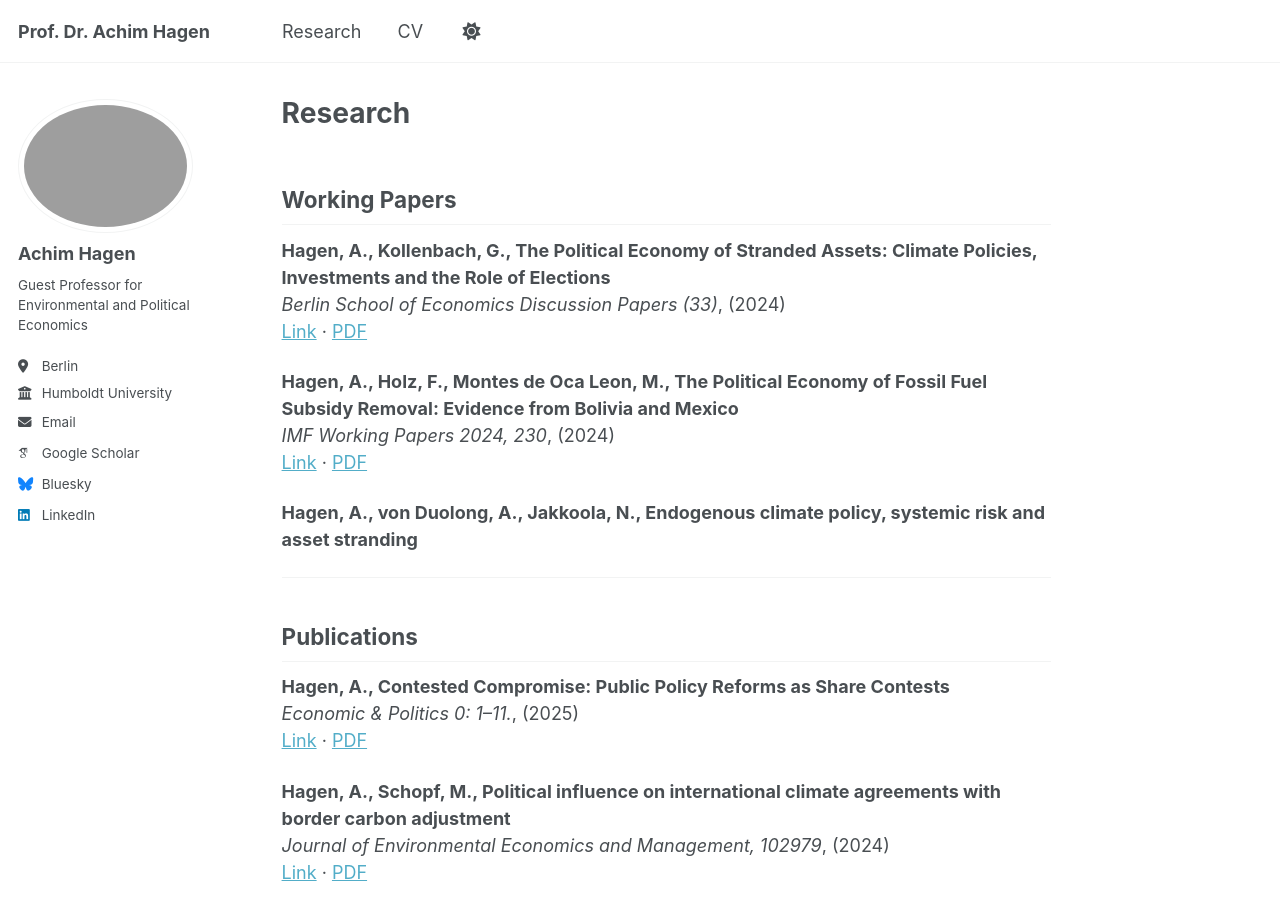
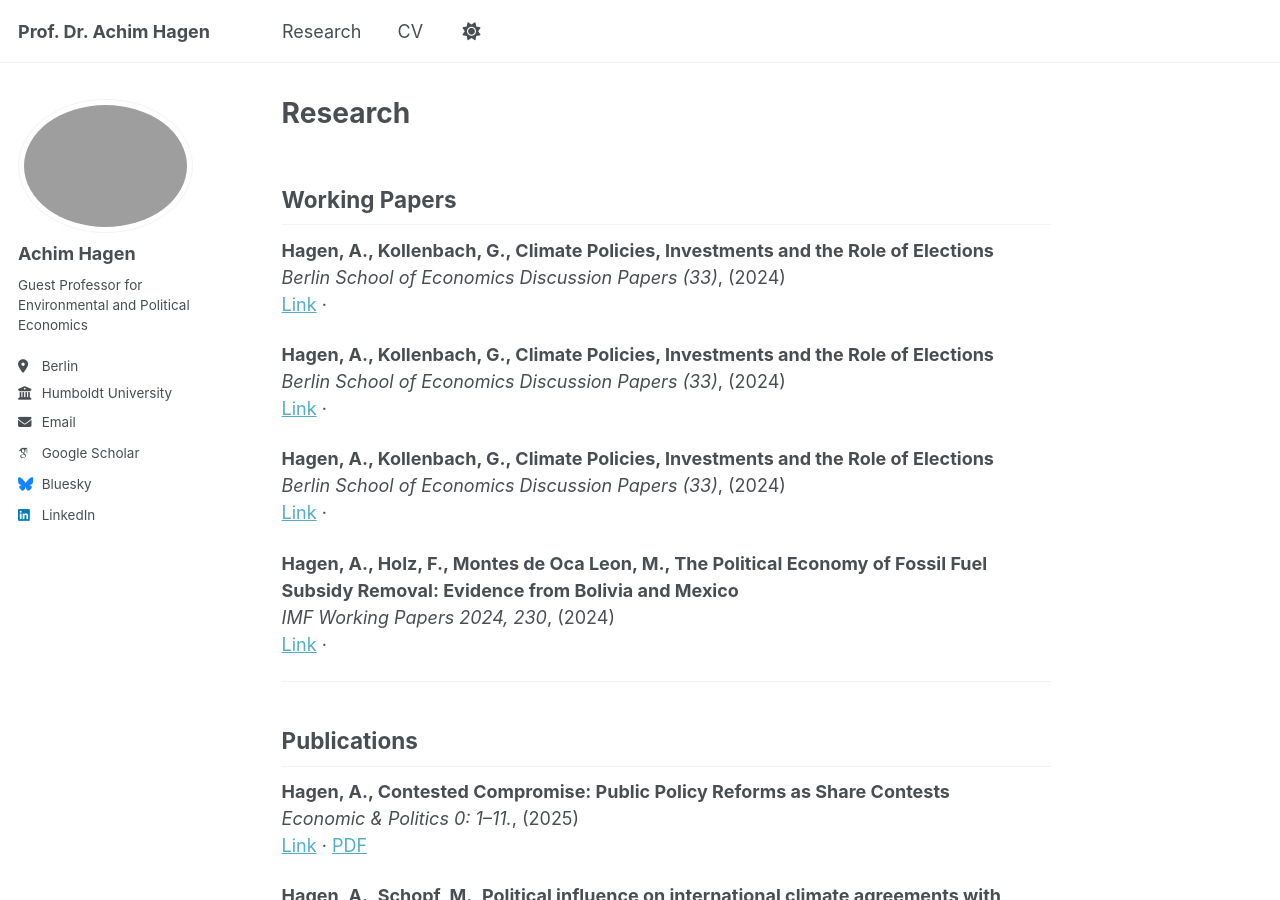
Before and after one commit to achhag/academic, a Jekyll site: the page built from _pages/publications.html, in a window 1280 px wide and 900 px high. Built offline with Jekyll 4.4.1, drawn with Linux system fonts in a browser that asks for light colours; some web fonts are replaced; a script bundle is joined from its source files by our own code; library files that are not in the unit come from our copies.

Commit message:
Update publications.html

```diff
--- a/_pages/publications.html
+++ b/_pages/publications.html
@@ -8,22 +8,28 @@ author_profile: true
 <h2>Working Papers</h2>
 
 <p>
-<strong>Hagen, A., Kollenbach, G., The Political Economy of Stranded Assets: Climate Policies, Investments and the Role of Elections</strong><br>
+<strong>Hagen, A., Kollenbach, G., Climate Policies, Investments and the Role of Elections</strong><br>
 <em>Berlin School of Economics Discussion Papers (33)</em>, (2024)<br>
-<a href="https://doi.org/10.48462/opus4-5348" target="_blank">Link</a> ·
-<a href="{{ '/files/achimhagen_roleofelections.pdf' | relative_url }}" target="_blank">PDF</a>
+<a href="https://www.ifo.de/DocDL/cesifo1_wp12063.pdf" target="_blank">Link</a> ·
+</p>
+
+<p>
+<strong>Hagen, A., Kollenbach, G., Climate Policies, Investments and the Role of Elections</strong><br>
+<em>Berlin School of Economics Discussion Papers (33)</em>, (2024)<br>
+<a href="https://www.ifo.de/DocDL/cesifo1_wp12063.pdf" target="_blank">Link</a> ·
+</p>
+
+<p>
+<strong>Hagen, A., Kollenbach, G., Climate Policies, Investments and the Role of Elections</strong><br>
+<em>Berlin School of Economics Discussion Papers (33)</em>, (2024)<br>
+<a href="https://www.ifo.de/DocDL/cesifo1_wp12063.pdf" target="_blank">Link</a> ·
 </p>
 
 <p>
 <strong>Hagen, A., Holz, F., Montes de Oca Leon, M., The Political Economy of Fossil Fuel Subsidy Removal: Evidence from Bolivia and Mexico</strong><br>
 <em>IMF Working Papers 2024, 230</em>, (2024)<br>
 <a href="https://www.elibrary.imf.org/view/journals/001/2024/230/001.2024.issue-230-en.xml?cid=556856-com-dsp-crossref" target="_blank">Link</a> ·
-<a href="{{ '/files/achimhagen_fossilfuelsubsidy.pdf' | relative_url }}" target="_blank">PDF</a>
-</p>
 
-<p>
-<strong>Hagen, A., von Duolong, A., Jakkoola, N., Endogenous climate policy, systemic risk and asset stranding</strong><br>
-</p>
 
 
 <hr>
```
